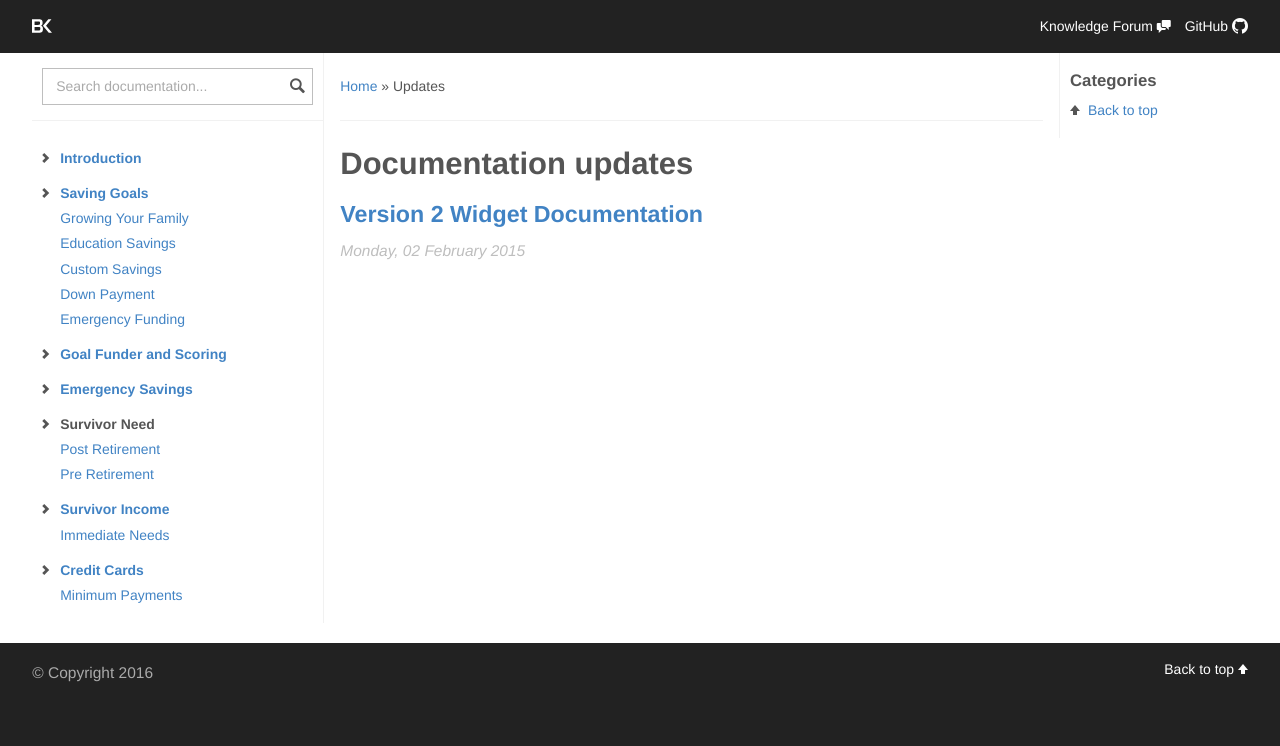
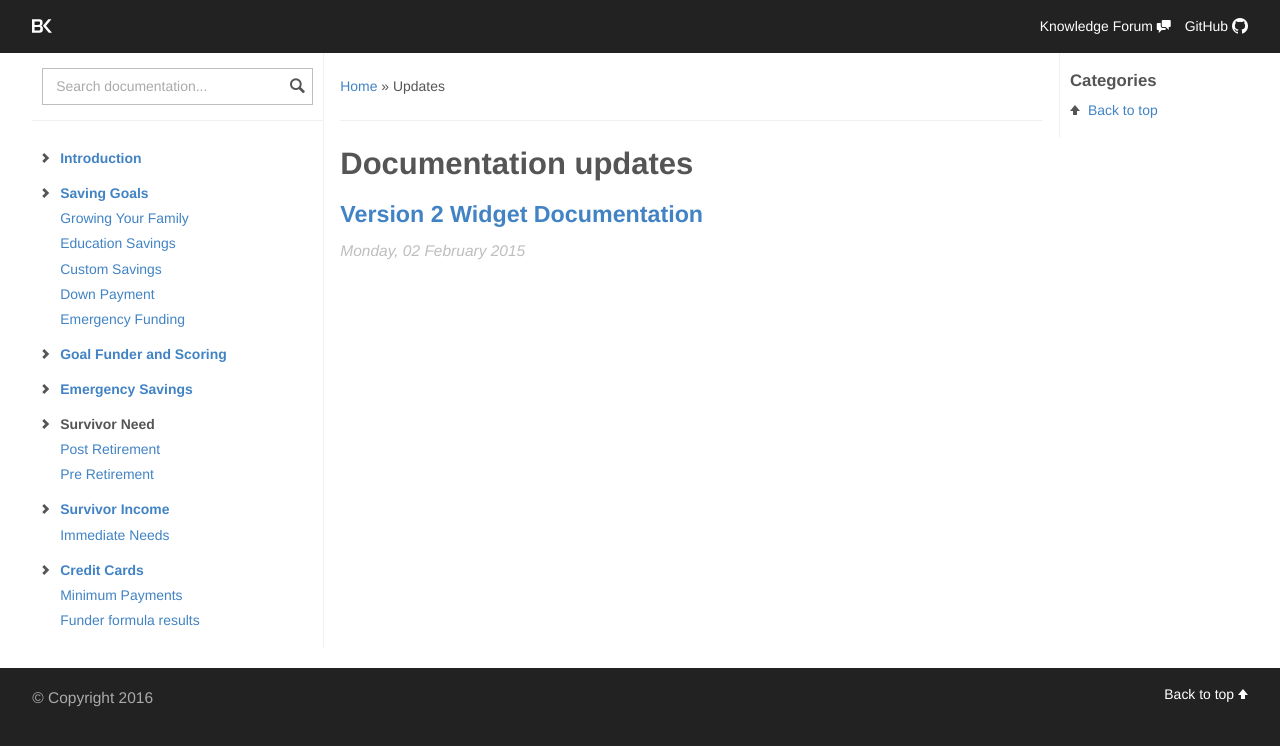
Before and after one commit to skoroth-kw/dockit, a Jekyll site: the page built from updates.md, in a window 1280 px wide. Shown: the top 746 px of the page. Built offline with Jekyll 4.4.1, drawn with Linux system fonts in a browser that asks for light colours; nearby versions of some CDN libraries.

Commit message:
Updated navigation.yml

```diff
--- a/_data/navigation.yml
+++ b/_data/navigation.yml
@@ -63,6 +63,9 @@ navdocs:
   subnav:
   - title: Minimum Payments
     url: /credit-cards/minimum-payments/
+  - title: Funder formula results
+    url: /credit-cards/funder-formula-results/
+
 
 navfooter:
 - title: Back to top
```
